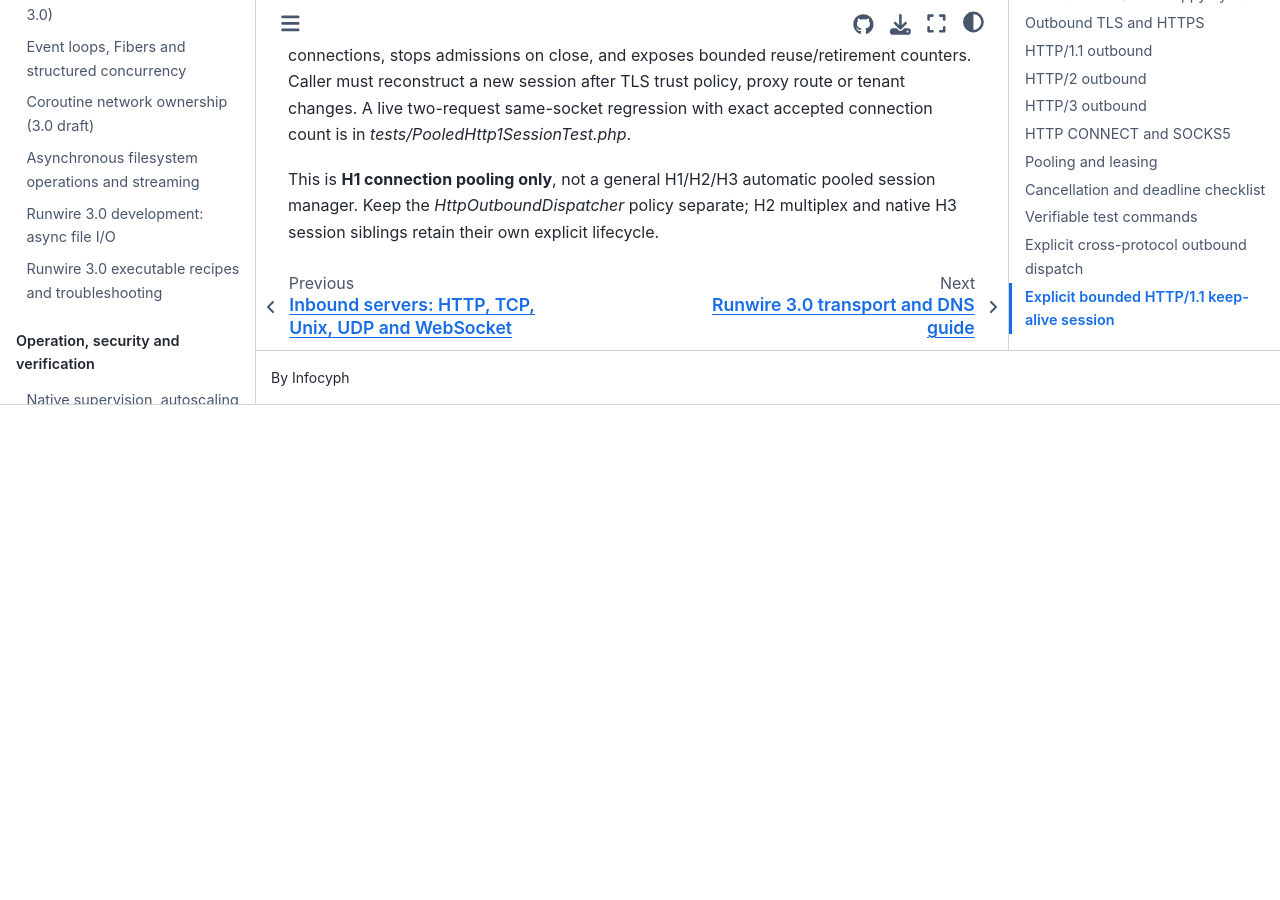
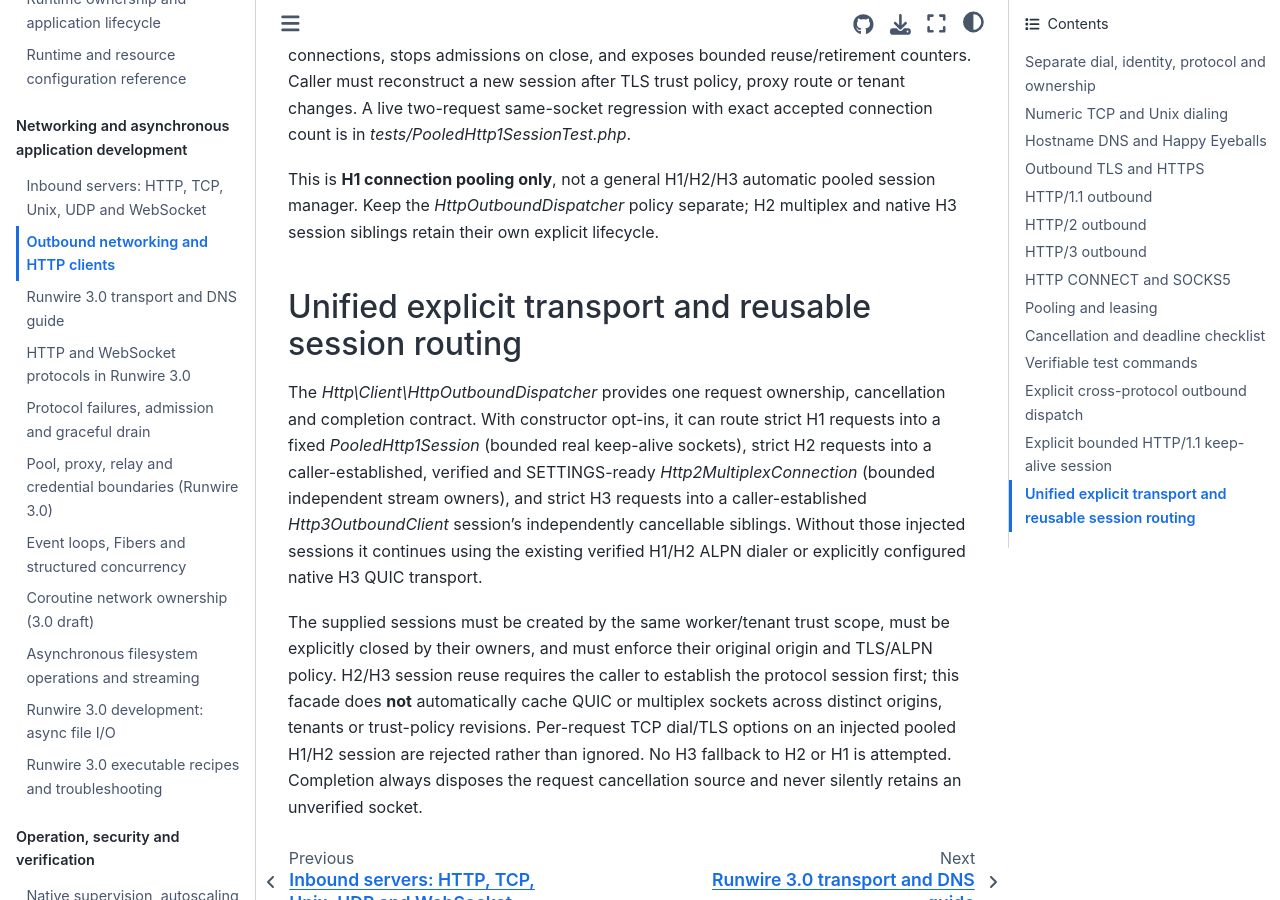
Before and after one commit to infocyph/Runwire, a Sphinx documentation site: the page built from docs/outbound-handbook-3.0.rst, in a window 1280 px wide and 900 px high, scrolled down 5369 px. Built offline with Sphinx 7.4.7 and the Sphinx Book theme 1.1.4, drawn with Linux system fonts in a browser that asks for light colours; before the commit the page ends 5774 px from its top, so only the background shows below that.

Commit message:
docs(runwire-3): document explicit H1/H2/H3 session composition and pending final qualification

```diff
--- a/docs/outbound-handbook-3.0.rst
+++ b/docs/outbound-handbook-3.0.rst
@@ -246,3 +246,27 @@ connection count is in `tests/PooledHttp1SessionTest.php`.
 This is **H1 connection pooling only**, not a general H1/H2/H3 automatic
 pooled session manager. Keep the `HttpOutboundDispatcher` policy separate;
 H2 multiplex and native H3 session siblings retain their own explicit lifecycle.
+
+
+Unified explicit transport and reusable session routing
+------------------------------------------------------
+
+The `Http\\Client\\HttpOutboundDispatcher` provides one request ownership,
+cancellation and completion contract. With constructor opt-ins, it can
+route strict H1 requests into a fixed `PooledHttp1Session` (bounded real
+keep-alive sockets), strict H2 requests into a caller-established,
+verified and SETTINGS-ready `Http2MultiplexConnection` (bounded independent
+stream owners), and strict H3 requests into a caller-established
+`Http3OutboundClient` session's independently cancellable siblings.
+Without those injected sessions it continues using the existing verified
+H1/H2 ALPN dialer or explicitly configured native H3 QUIC transport.
+
+The supplied sessions must be created by the same worker/tenant trust
+scope, must be explicitly closed by their owners, and must enforce their
+original origin and TLS/ALPN policy. H2/H3 session reuse requires the
+caller to establish the protocol session first; this facade does **not**
+automatically cache QUIC or multiplex sockets across distinct origins,
+tenants or trust-policy revisions. Per-request TCP dial/TLS options on an
+injected pooled H1/H2 session are rejected rather than ignored. No H3
+fallback to H2 or H1 is attempted. Completion always disposes the request
+cancellation source and never silently retains an unverified socket.
```
Also changed, not shown: docs/plans/runwire-3.0-pre-release-hardening.md (+9 -0 lines).
